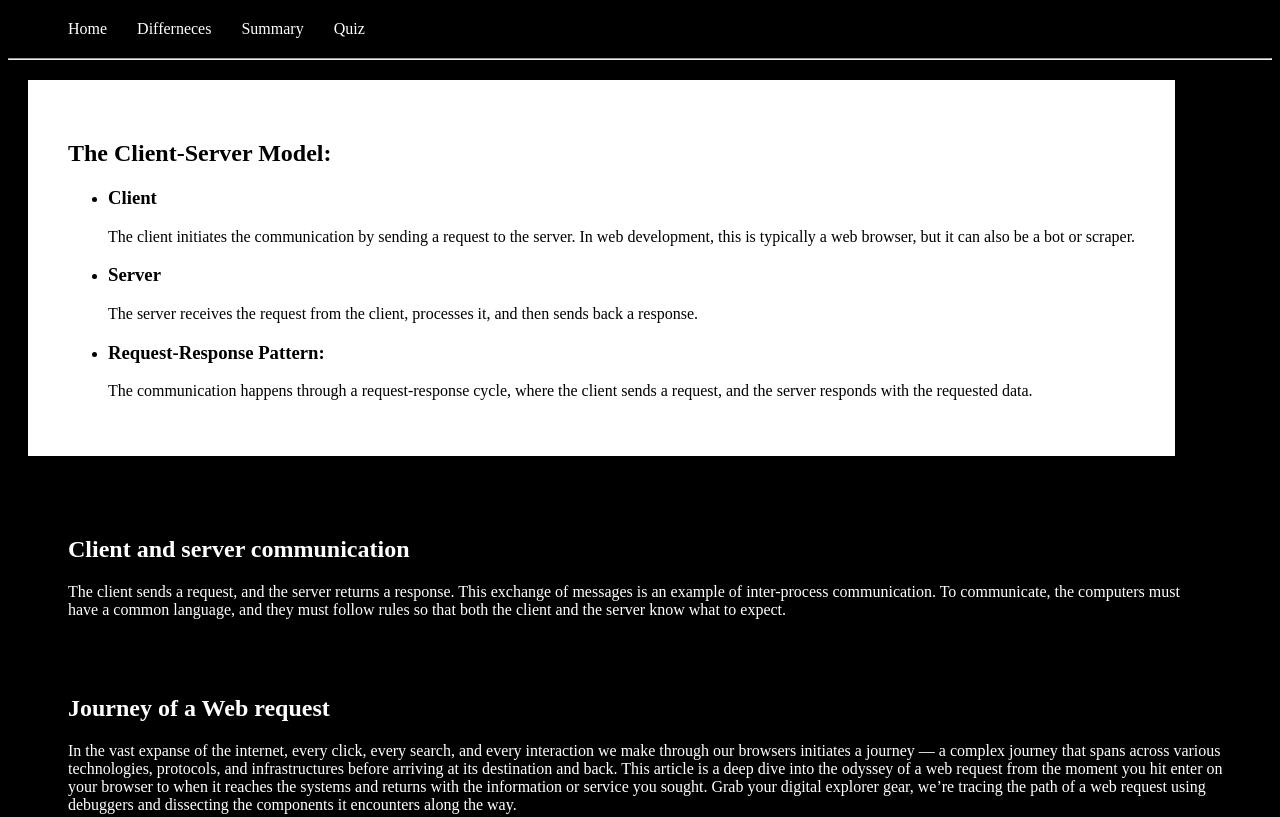
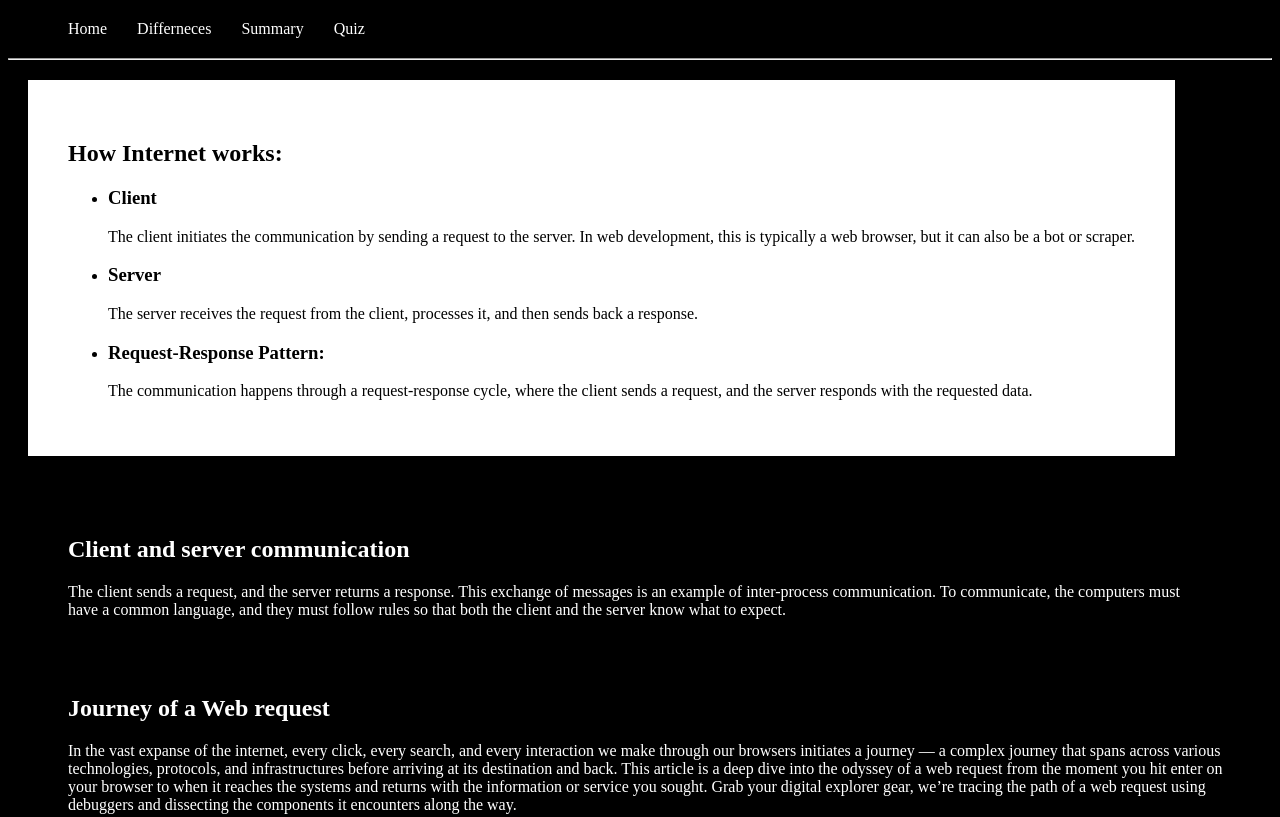
Before and after one commit to Soumojoy/MASAI-assessment-30.03, a plain HTML site: page index.html in a window 1280 px wide. Shown: the top 817 px of the page. Drawn offline with Linux system fonts and the light colour scheme.

Commit message:
Update index.html

```diff
--- a/index.html
+++ b/index.html
@@ -22,7 +22,7 @@
     <hr>
     <section>
         <div class="hero">
-            <h1> The Client-Server Model:</h1>
+            <h1> How Internet works:</h1>
             <ul class="ul-hero">
                 <li>
                     <div  class="hero-text">
```
